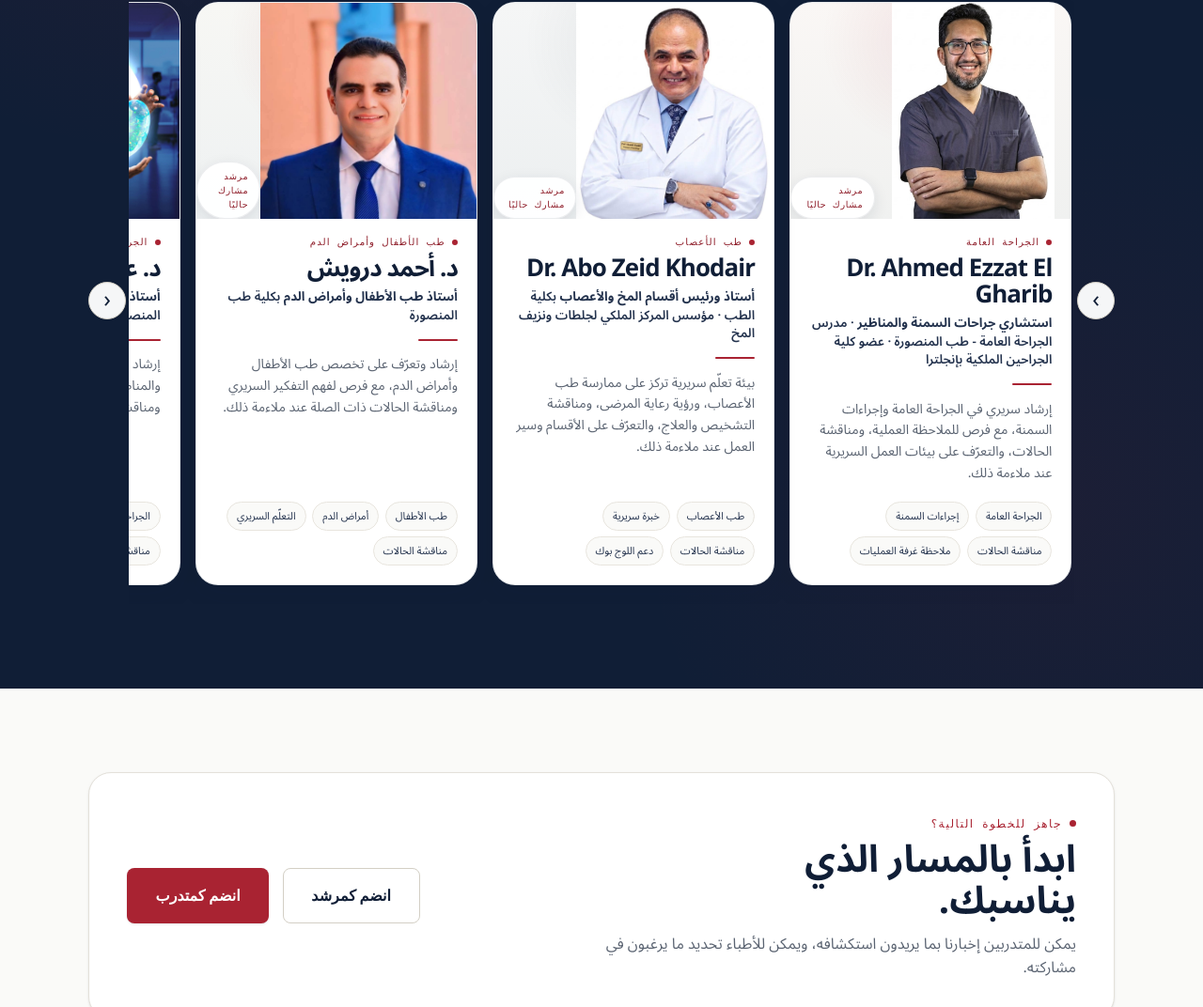
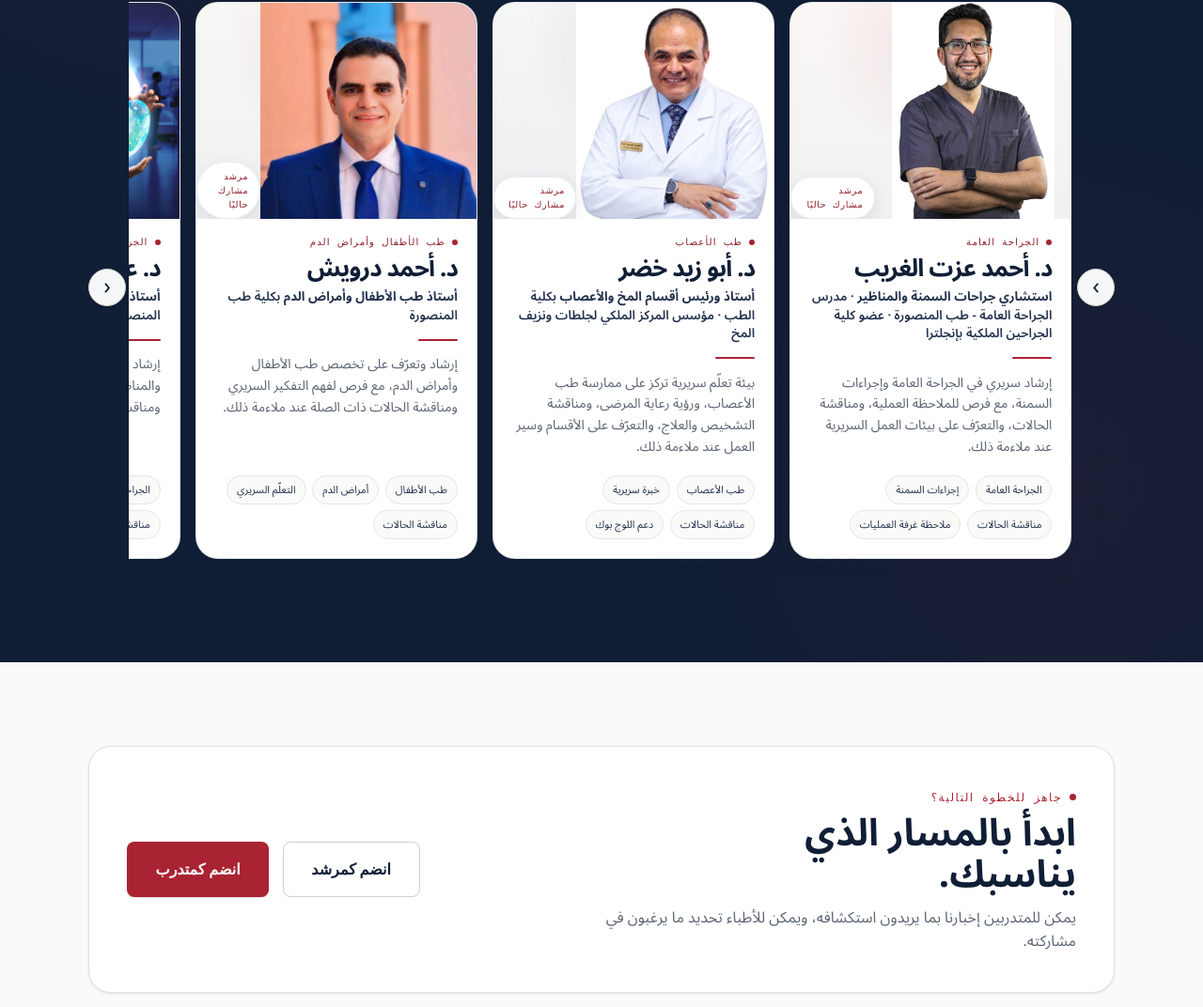
Before and after one commit to mustvfva17-cell/mentoro, a plain HTML site: page ar/how-it-works.html in a window 1280 px wide. Shown: the part 2071-3143 px from the top of the page at 94% size. Drawn offline with nearby package versions, Linux system fonts and the light colour scheme; files whose address does not match are found by name.

Commit message:
Localize mentor names in Arabic pages

```diff
--- a/ar/how-it-works.html
+++ b/ar/how-it-works.html
@@ -131,12 +131,12 @@
 </div><div class="current-mentors-grid">
 <article class="mentor-card-live">
 <div class="mentor-card-photo-wrap">
-<img alt="Dr. Ahmed Ezzat El Gharib" class="mentor-card-photo mentor-photo-ahmed" src="../assets/mentors/ahmed-ezzat.jpg"/>
+<img alt="د. أحمد عزت الغريب" class="mentor-card-photo mentor-photo-ahmed" src="../assets/mentors/ahmed-ezzat.jpg"/>
 <span class="mentor-status">مرشد مشارك حاليًا</span>
 </div>
 <div class="mentor-card-content">
 <span class="mentor-specialty-label">الجراحة العامة</span>
-<h3>Dr. Ahmed Ezzat El Gharib</h3>
+<h3>د. أحمد عزت الغريب</h3>
 <p class="mentor-role-live"><strong>استشاري جراحات السمنة والمناظير</strong> &middot; مدرس الجراحة العامة - طب المنصورة &middot; عضو كلية الجراحين الملكية بإنجلترا</p>
 <p class="mentor-card-copy">إرشاد سريري في الجراحة العامة وإجراءات السمنة، مع فرص للملاحظة العملية، ومناقشة الحالات، والتعرّف على بيئات العمل السريرية عند ملاءمة ذلك.</p>
 <div class="tag-row mentor-tags">
@@ -149,12 +149,12 @@
 </article>
 <article class="mentor-card-live">
 <div class="mentor-card-photo-wrap">
-<img alt="Dr. Abo Zeid Khodair" class="mentor-card-photo mentor-photo-abo" src="../assets/mentors/abo-zeid-khodair.jpg"/>
+<img alt="د. أبو زيد خضر" class="mentor-card-photo mentor-photo-abo" src="../assets/mentors/abo-zeid-khodair.jpg"/>
 <span class="mentor-status">مرشد مشارك حاليًا</span>
 </div>
 <div class="mentor-card-content">
 <span class="mentor-specialty-label">طب الأعصاب</span>
-<h3>Dr. Abo Zeid Khodair</h3>
+<h3>د. أبو زيد خضر</h3>
 <p class="mentor-role-live"><strong>أستاذ ورئيس أقسام المخ والأعصاب</strong> بكلية الطب &middot; مؤسس المركز الملكي لجلطات ونزيف المخ</p>
 <p class="mentor-card-copy">بيئة تعلّم سريرية تركز على ممارسة طب الأعصاب، ورؤية رعاية المرضى، ومناقشة التشخيص والعلاج، والتعرّف على الأقسام وسير العمل عند ملاءمة ذلك.</p>
 <div class="tag-row mentor-tags">
```
